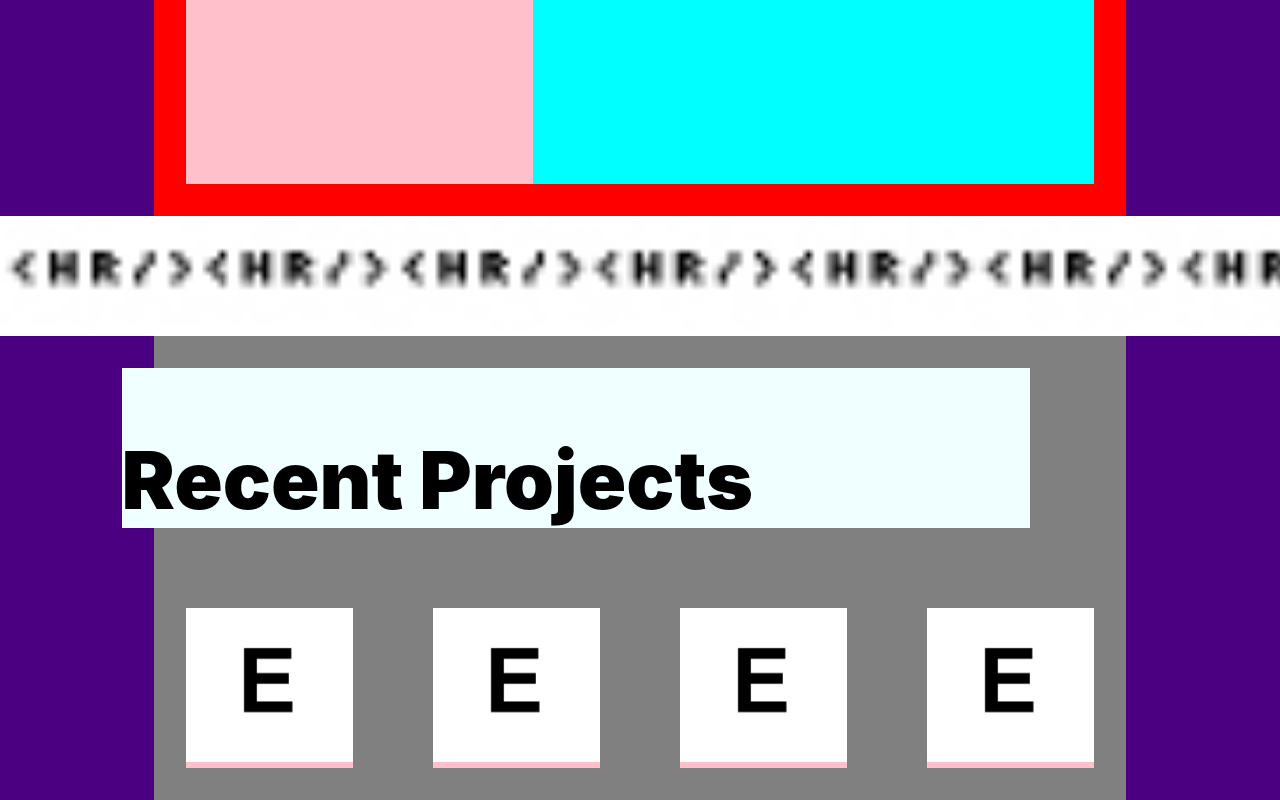
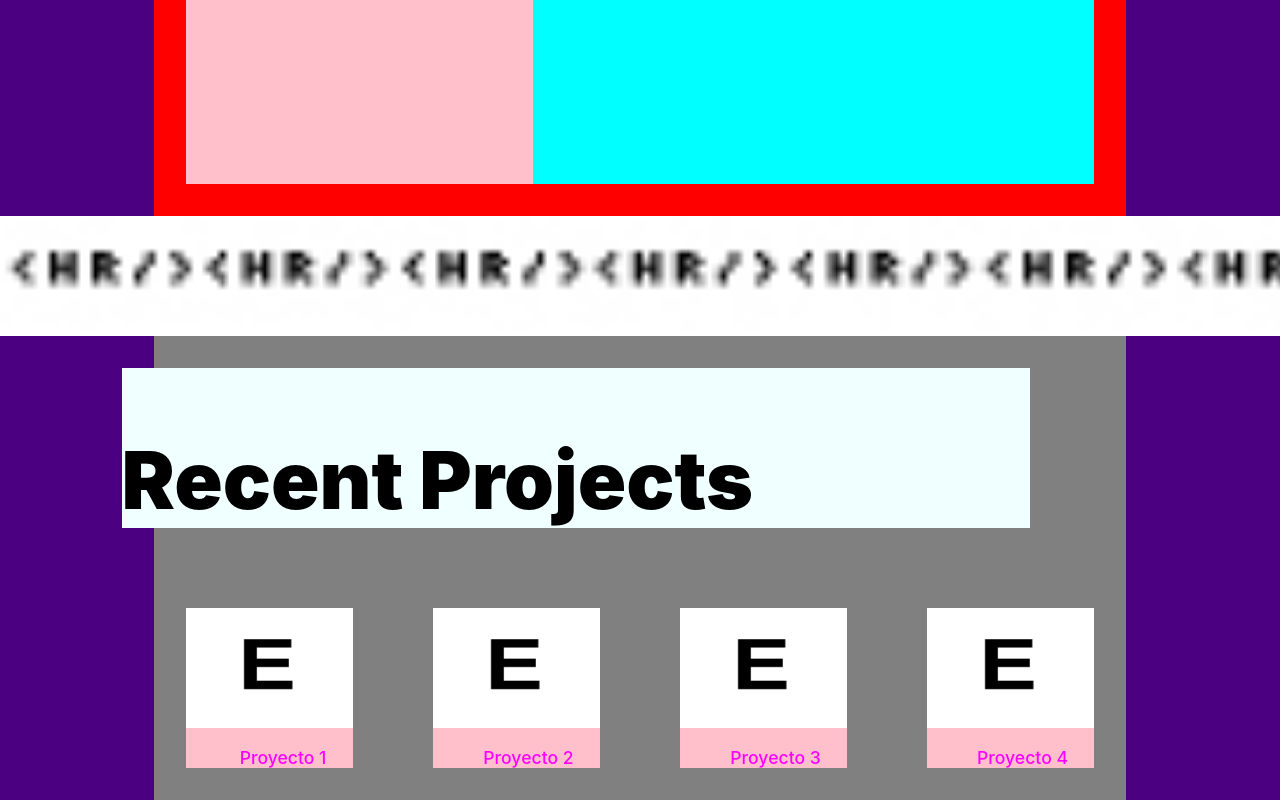
Before and after one commit to ezegonmac/portfolio_2022, a Next.js app: page / in a window 1280 px wide. Shown: the part 564-1364 px from the top of the page. Built offline with nearby package versions, Linux system fonts and the light colour scheme.

Commit message:
Style projects section Cards

```diff
--- a/components/ProjectsSection.js
+++ b/components/ProjectsSection.js
@@ -14,19 +14,38 @@ const Header = styled.span`
 
 const CardStyled = styled.div`
     background-color: pink;
-    overflow: hidden;
+    display: flex;
+    flex-direction: column;
+    justify-content: space-between;
 
     & img {
         width: 100%;
+        max-height: 75%;
+    }
+
+    & p {
+        width: 100%;
+        text-align: end;
+        color: magenta;
+        margin: 0;
+        padding-right: 1.5em;
+        font-weight: 500;
+        font-size: 1.1rem;
+    }
+
+    &:hover {
+        transform: scale(1.03);
+        transition: 0.1s ease-in-out;
     }
 `
 
 const Card = ({ project }) => {
     return(
         <CardStyled>
-            <Link href={project.link}>
-                <img src={project.img}></img>
-            </Link>
+                <Link href={project.link}>
+                    <img src={project.img}></img>
+                </Link>
+                <p>{project.title}</p>
         </CardStyled>
     )
 }
```
